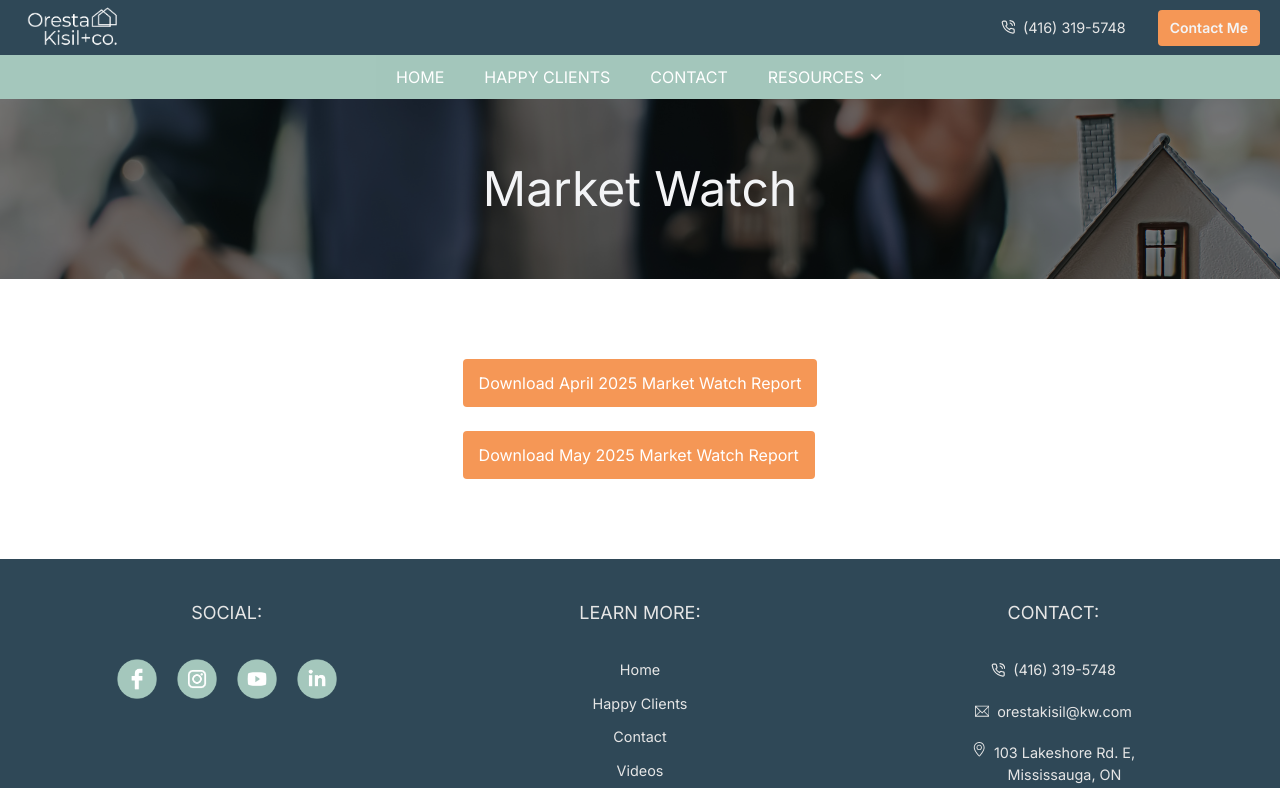
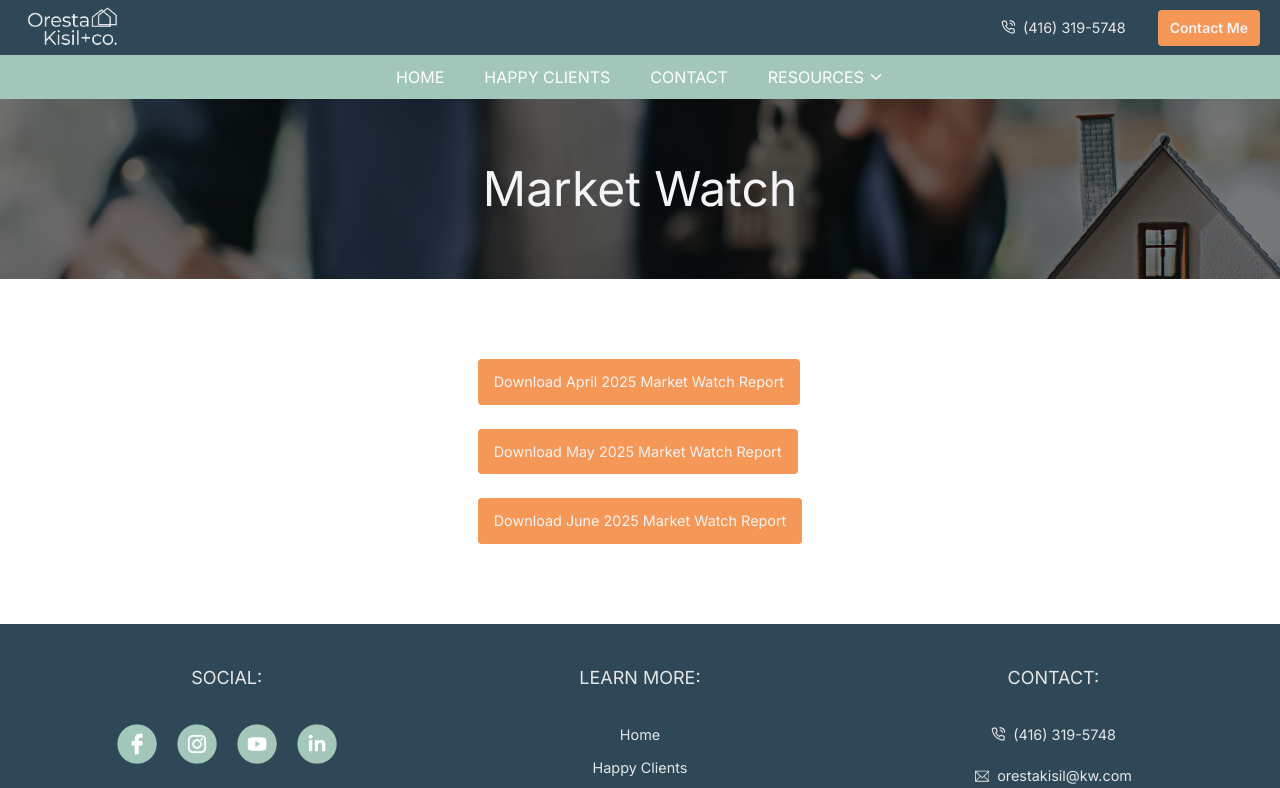
Before and after one commit to tbabyuk/oresta-real-estate-2023, a Next.js app: page /resources/market-watch in a window 1280 px wide. Shown: the top 788 px of the page. Built offline with nearby package versions, Linux system fonts and the light colour scheme; a web font is replaced by a local one.

Commit message:
added June 2025 market watch download link

```diff
--- a/app/(custom-hero-pages)/resources/market-watch/page.jsx
+++ b/app/(custom-hero-pages)/resources/market-watch/page.jsx
@@ -11,12 +11,15 @@ const MarketWatchPage = () => {
         />
         <div className="px-5 py-20 flex justify-center items-center">
 
-            <div className="flex flex-col space-y-6 rounded-xl">
-                <a href="/documents/market_watch_april_2025.pdf" className="w-fit block text-center px-4 py-3 rounded text-white bg-oresta-orange" download>
+            <div className="flex flex-col space-y-6 rounded-xl text-[0.9rem]">
+                <a href="/documents/market_watch_april_2025.pdf" className="w-fit block text-center px-4 py-3 rounded oresta-action-orange" download>
                     Download April 2025 Market Watch Report
                 </a>
-                <a href="/documents/market_watch_may_2025.pdf" className="w-fit block text-center px-4 py-3 rounded text-white bg-oresta-orange" download>
+                <a href="/documents/market_watch_may_2025.pdf" className="w-fit block text-center px-4 py-3 rounded oresta-action-orange" download>
                     Download May 2025 Market Watch Report
+                </a>
+                <a href="/documents/market_watch_june_2025.pdf" className="w-fit block text-center px-4 py-3 rounded oresta-action-orange" download>
+                    Download June 2025 Market Watch Report
                 </a>
            </div>
 
```
Also changed, not shown: 1 other file (tests, documents, lock files or other folders).
